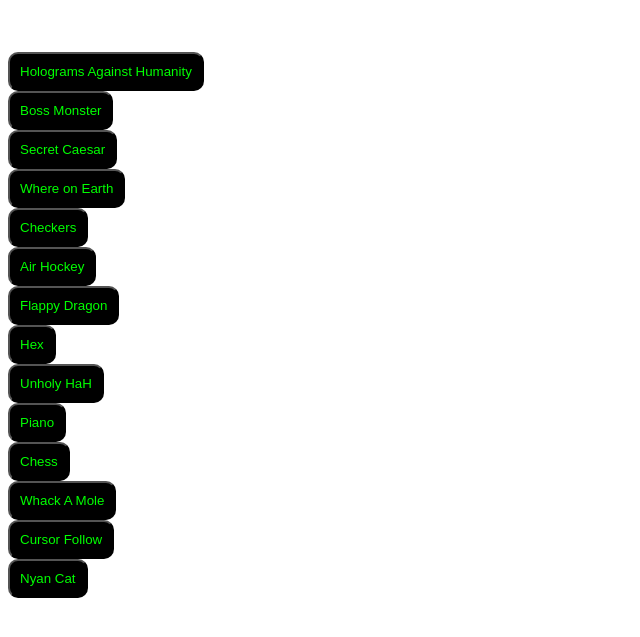
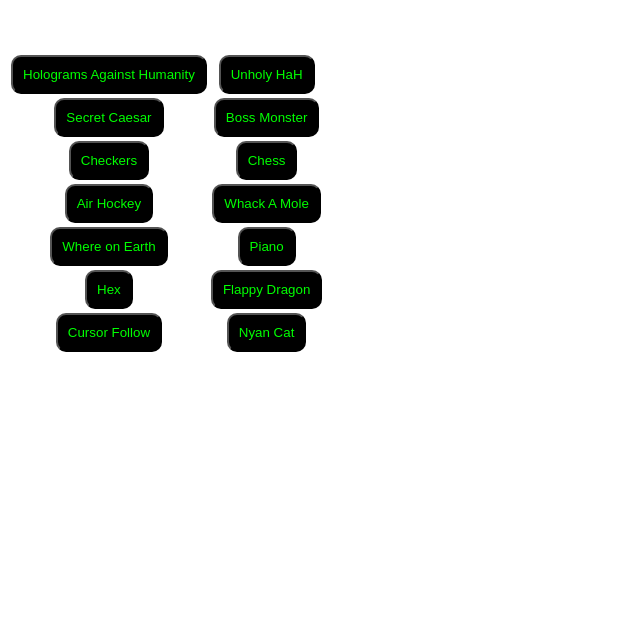
Before and after one commit to LunarTiger/AltspaceVR, a Jekyll site: the page TavernRedirection.html, which Jekyll copies as it is, in a window 1280 px wide. Shown: the top 637 px of the page, without its empty margins (0-640 px from the left). Built offline with Jekyll 4.4.1, drawn with Linux system fonts in a browser that asks for light colours.

Commit message:
Update TavernRedirection.html

```diff
--- a/TavernRedirection.html
+++ b/TavernRedirection.html
@@ -10,20 +10,36 @@
 	</head>
 	<body>
 		<button type="button" style="visibility:hidden;"></button><br><br>
-		<a href='https://hah.altvr.com/play'><button type="button" name="Holograms Against Humanity">Holograms Against Humanity</button></a><br>
-		<a href='http://apps.altvr.com/board_games/BossMonster_1.2.3/index.html'><button type="button" name="Boss Monster">Boss Monster</button></a><br>
-		<a href='https://secret.altvr.com/caesar/'><button type="button" name="Secret Caesar">Secret Caesar</button></a><br>
-		<a href='http://ravenworks.ca/altspace/earth'><button type="button" name="Where on Earth">Where on Earth</button></a><br>
-		<a href='http://vmukiss.norybiak.com/checkers.htm'><button type="button" name="Checkers">Checkers</button></a><br>
-		<a href='http://www.jumpstartsdk.com/live/AirHockey.html'><button type="button" name="Air Hockey">Air Hockey</button></a><br>
-		<a href='http://altspacevr.github.io/FlappyDragon'><button type="button" name="Flappy Dragon">Flappy Dragon</button></a><br>
-		<a href='http://vmukiss.norybiak.com/hex.htm'><button type="button" name="Hex">Hex</button></a><br>
-		<a href='http://hah.jacobralph.org:7878/play?gameId=qc5AxjCQ2WPmKKF7v'><button type="button" name="Unholy HaH">Unholy HaH</button></a><br>
-		<a href='http://norybiak.com/apps/piano/altspace/?altspace-sync-instance=lunar-s-midieval-tavern'><button type="button" name="Piano">Piano</button></a><br>
-		<a href='http://altspacevr.github.io/AltspaceSDK/examples/js/chess.html'><button type="button" name="Chess">Chess</button></a><br>
-		<a href='http://jumpstartsdk.com/live/MoleWhack.html'><button type="button" name="Whack A Mole">Whack A Mole</button></a><br>
-		<a href='http://cymaticbruce.com/AltVR/05_CursorFollow.html'><button type="button" name="Cursor Follow">Cursor Follow</button></a><br>
-		<a href='http://cymaticbruce.com/AltVR/AltPets/AltNyan2.html'><button type="button" name="Nyan Cat">Nyan Cat</button></a><br>
+		<table>
+			<tr>
+				<th><a href='https://hah.altvr.com/play'><button type="button" name="Holograms Against Humanity">Holograms Against Humanity</button></a></th>
+				<th><a href='http://hah.jacobralph.org:7878/play?gameId=qc5AxjCQ2WPmKKF7v'><button type="button" name="Unholy HaH">Unholy HaH</button></a></th>
+			</tr>
+			<tr>
+				<th><a href='https://secret.altvr.com/caesar/'><button type="button" name="Secret Caesar">Secret Caesar</button></a></th>
+				<th><a href='http://apps.altvr.com/board_games/BossMonster_1.2.3/index.html'><button type="button" name="Boss Monster">Boss Monster</button></a></th>
+			</tr>
+			<tr>
+				<th><a href='http://vmukiss.norybiak.com/checkers.htm'><button type="button" name="Checkers">Checkers</button></a></th>
+				<th><a href='http://altspacevr.github.io/AltspaceSDK/examples/js/chess.html'><button type="button" name="Chess">Chess</button></a></th>
+			</tr>
+			<tr>
+				<th><a href='http://www.jumpstartsdk.com/live/AirHockey.html'><button type="button" name="Air Hockey">Air Hockey</button></a></th>
+				<th><a href='http://jumpstartsdk.com/live/MoleWhack.html'><button type="button" name="Whack A Mole">Whack A Mole</button></a></th>
+			</tr>
+			<tr>
+				<th><a href='http://ravenworks.ca/altspace/earth'><button type="button" name="Where on Earth">Where on Earth</button></a></th>
+				<th><a href='http://norybiak.com/apps/piano/altspace/?altspace-sync-instance=lunar-s-midieval-tavern'><button type="button" name="Piano">Piano</button></a></th>
+			</tr>
+			<tr>
+				<th><a href='http://vmukiss.norybiak.com/hex.htm'><button type="button" name="Hex">Hex</button></a></th>
+				<th><a href='http://altspacevr.github.io/FlappyDragon'><button type="button" name="Flappy Dragon">Flappy Dragon</button></a></th>
+			</tr>
+			<tr>
+				<th><a href='http://cymaticbruce.com/AltVR/05_CursorFollow.html'><button type="button" name="Cursor Follow">Cursor Follow</button></a></th>
+				<th><a href='http://cymaticbruce.com/AltVR/AltPets/AltNyan2.html'><button type="button" name="Nyan Cat">Nyan Cat</button></a></th>
+			</tr>
+		</table>
 		<!--<a href=''><button type="button" name=""></button></a><br>-->
 	</body>
 </html>
```
